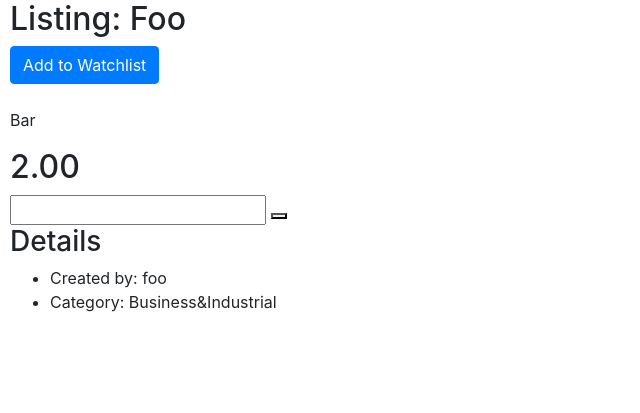
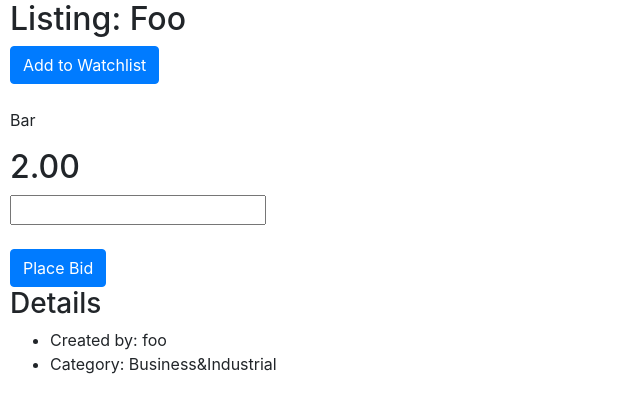
Before and after one commit to Jsor1995/commerce, a Django app: a page that uses auctions/templates/auctions/layout.html in a window 1280 px wide. Shown: the part 163-576 px from the top of the page, without its empty margins (0-640 px from the left). Run offline with Django 3.2, Linux system fonts and the light colour scheme; data comes from the database, SQL or seed files in the repository; some libraries are stand-ins or nearby versions.

Commit message:
new addition 3:33pm 8/26

```diff
--- a/auctions/templates/auctions/layout.html
+++ b/auctions/templates/auctions/layout.html
@@ -6,6 +6,7 @@
         <title>{% block title %}Auctions{% endblock %}</title>
         <link rel="stylesheet" href="https://stackpath.bootstrapcdn.com/bootstrap/4.4.1/css/bootstrap.min.css" integrity="sha384-Vkoo8x4CGsO3+Hhxv8T/Q5PaXtkKtu6ug5TOeNV6gBiFeWPGFN9MuhOf23Q9Ifjh" crossorigin="anonymous">
         <link href="{% static 'auctions/styles.css' %}" rel="stylesheet">
+        <link rel="icon" href="data:,">
     </head>
     <body>
         <h1>Auctions</h1>
--- a/auctions/templates/auctions/listing.html
+++ b/auctions/templates/auctions/listing.html
@@ -2,7 +2,7 @@
 
 {% block body %}
     <h2>Listing: {{ listing.title }}</h2>
-    <a class="btn btn-primary" href="{% url watchlist listing.id%}" value = {{ listing.id }} name="watchlist">
+    <a class="btn btn-primary" href="{% url 'watchlist' listing.id %}" value = {{ listing.id }} name="watchlist">
         Add to Watchlist
     </a>
     <div>
@@ -11,8 +11,8 @@
     <p> {{ listing.description }}</p>
     <h2>{{ listing.starting_bid }}</h2>
     <form>
-        {{ bidForm.bid_amount }}
-        <button type="submit" name="new_bid"></button>
+        {{ bidForm.bid_amount }}<br><br>
+        <button class="btn btn-primary" type="submit" name="new_bid">Place Bid</button>
     </form>
     <h3>Details</h3>
     <ul>
--- a/auctions/urls.py
+++ b/auctions/urls.py
@@ -8,5 +8,6 @@ urlpatterns = [
     path("logout", views.logout_view, name="logout"),
     path("register", views.register, name="register"),
     path("create", views.create, name="create"),
-    path("<str:title>", views.listing, name="listing")
+    path("<str:title>", views.listing, name="listing"),
+    path("<watchlist>", views.add_watchlist, name='watchlist')
 ]
--- a/auctions/views.py
+++ b/auctions/views.py
@@ -87,9 +87,10 @@ def create(request):
 
 def listing(request, title):
     print ("Starting List View")
+    print(f"Title: {title}")
     listing_data = Listing.objects.get(title=title)
-    print(listing_data.title)
-    return render(request, "auctions/listing.html",{
+    print(listing_data)
+    return render(request, "auctions/listing.html", {
         "bidForm": BidForm,
         "listing": listing_data
     })
@@ -104,4 +105,4 @@ def add_watchlist(request, listing_id):
                 bid_data.user_id = request.user
                 bid_data.listing_id = listing_id
                 bid_data.save()
-    return
+        return
```
